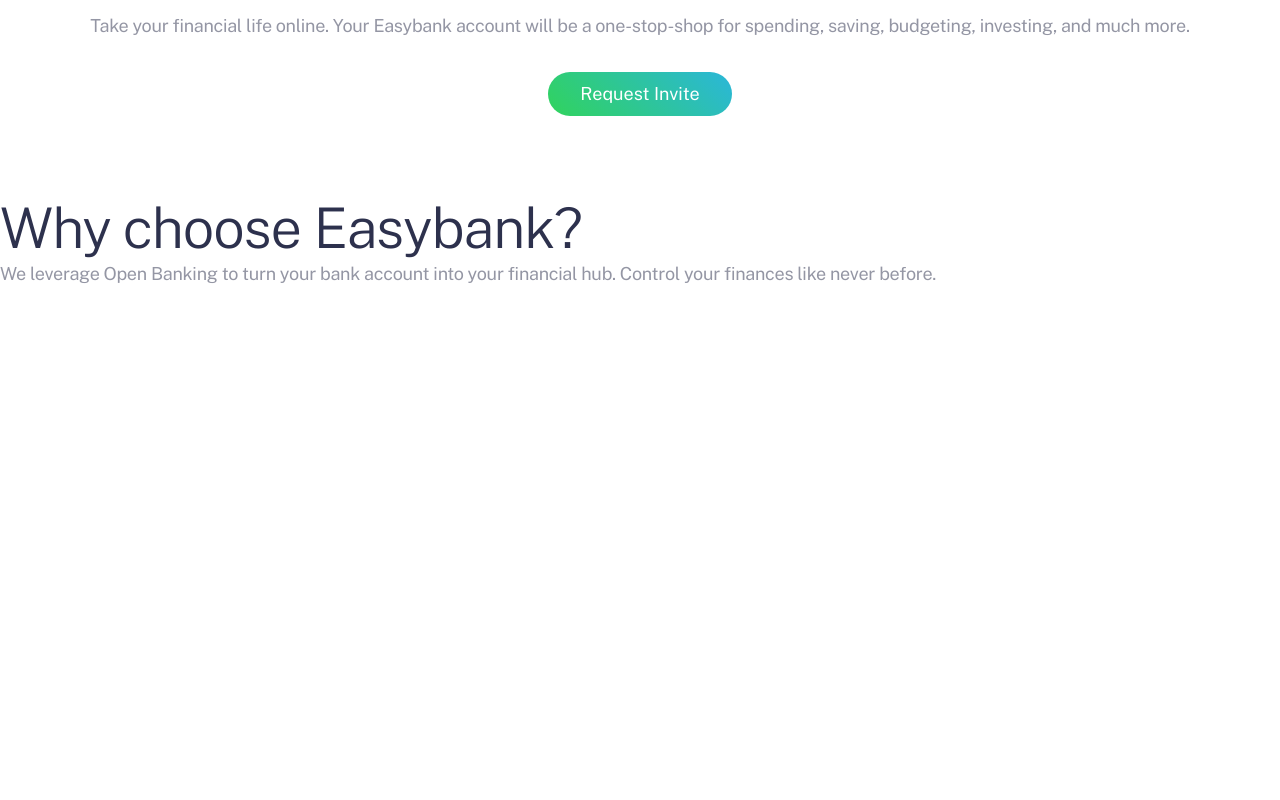
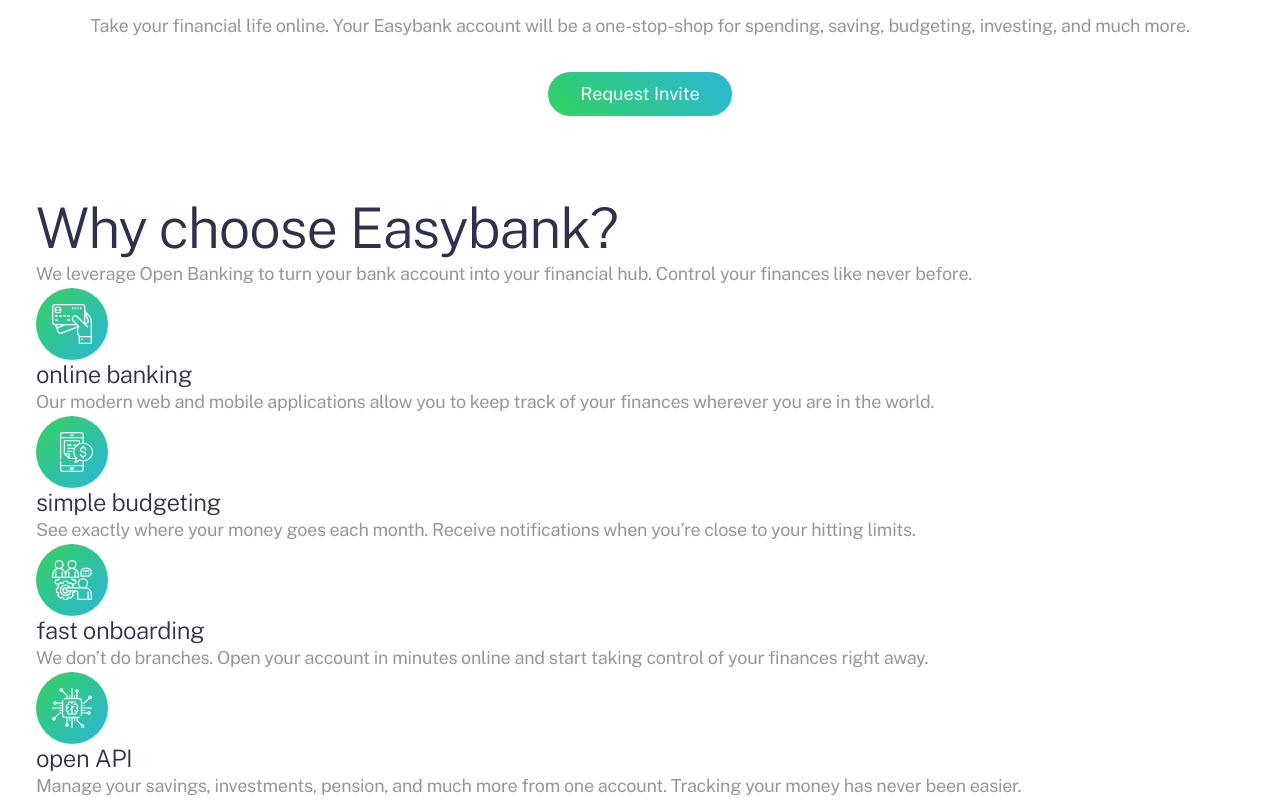
Before and after one commit to simonhernandez/easybank, a React (Create React App) app: page / in a window 1280 px wide. Shown: the part 1007-1807 px from the top of the page. Before the commit the page ends 1295 px from the top, so only its background shows below. Built offline with nearby package versions, Linux system fonts and the light colour scheme.

Commit message:
features structure

```diff
--- a/src/containers/Features/index.js
+++ b/src/containers/Features/index.js
@@ -1,14 +1,33 @@
-import React from 'react'
+import React from "react";
 
-const Features = () => {
+const Features = ({ features }) => {
   return (
-    <section className='features'>
+    <section className="features">
+      <div className="wrapper">
         <header className="features__header">
-            <h1 className="heading heading--1">Why choose Easybank?</h1>
-            <p>We leverage Open Banking to turn your bank account into your financial hub. Control your finances like never before.</p>
+          <h1 className="heading heading--1">Why choose Easybank?</h1>
+          <p>
+            We leverage Open Banking to turn your bank account into your
+            financial hub. Control your finances like never before.
+          </p>
         </header>
+
+        <ul className="features__list" role="list">
+          {features.map((feature, index) => {
+            return (
+              <li className="feature__item" key={index}>
+                <div className="feature__img-container">
+                  <img src={feature.image} alt={feature.name} />
+                </div>
+                <h3 className="heading heading--3">{feature.name}</h3>
+                <p>{feature.description}</p>
+              </li>
+            );
+          })}
+        </ul>
+      </div>
     </section>
-  )
-}
+  );
+};
 
-export default Features
+export default Features;
--- a/src/pages/Home/index.js
+++ b/src/pages/Home/index.js
@@ -1,12 +1,14 @@
 import React from 'react'
 import { Header, Hero, Features } from '../../containers';
+
+import features from '../../data/features';
 
 const Home = () => {
   return (
     <div>
         <Header />
         <Hero />
-        <Features />
+        <Features features={features} />
     </div>
   )
 }
```
